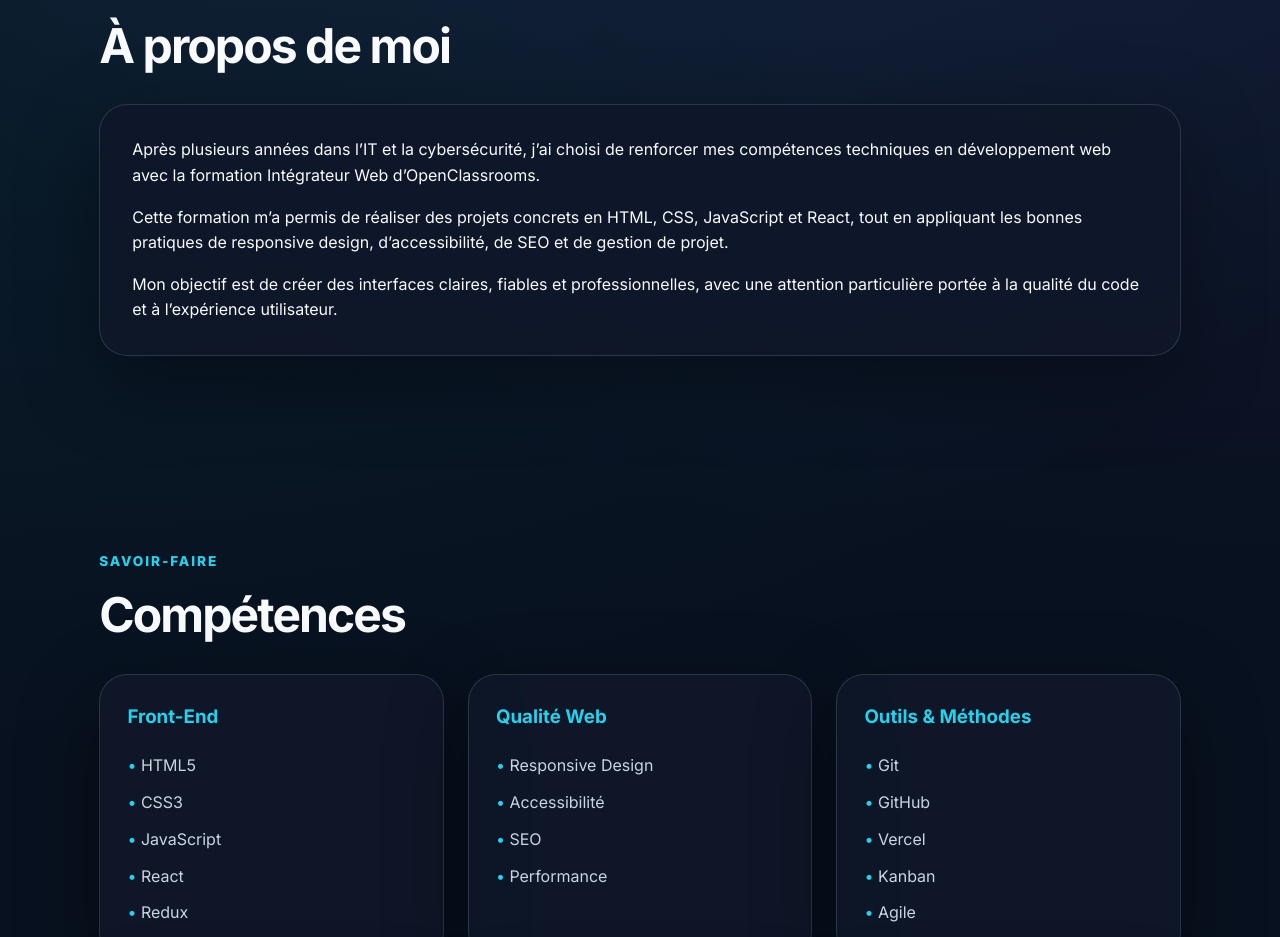
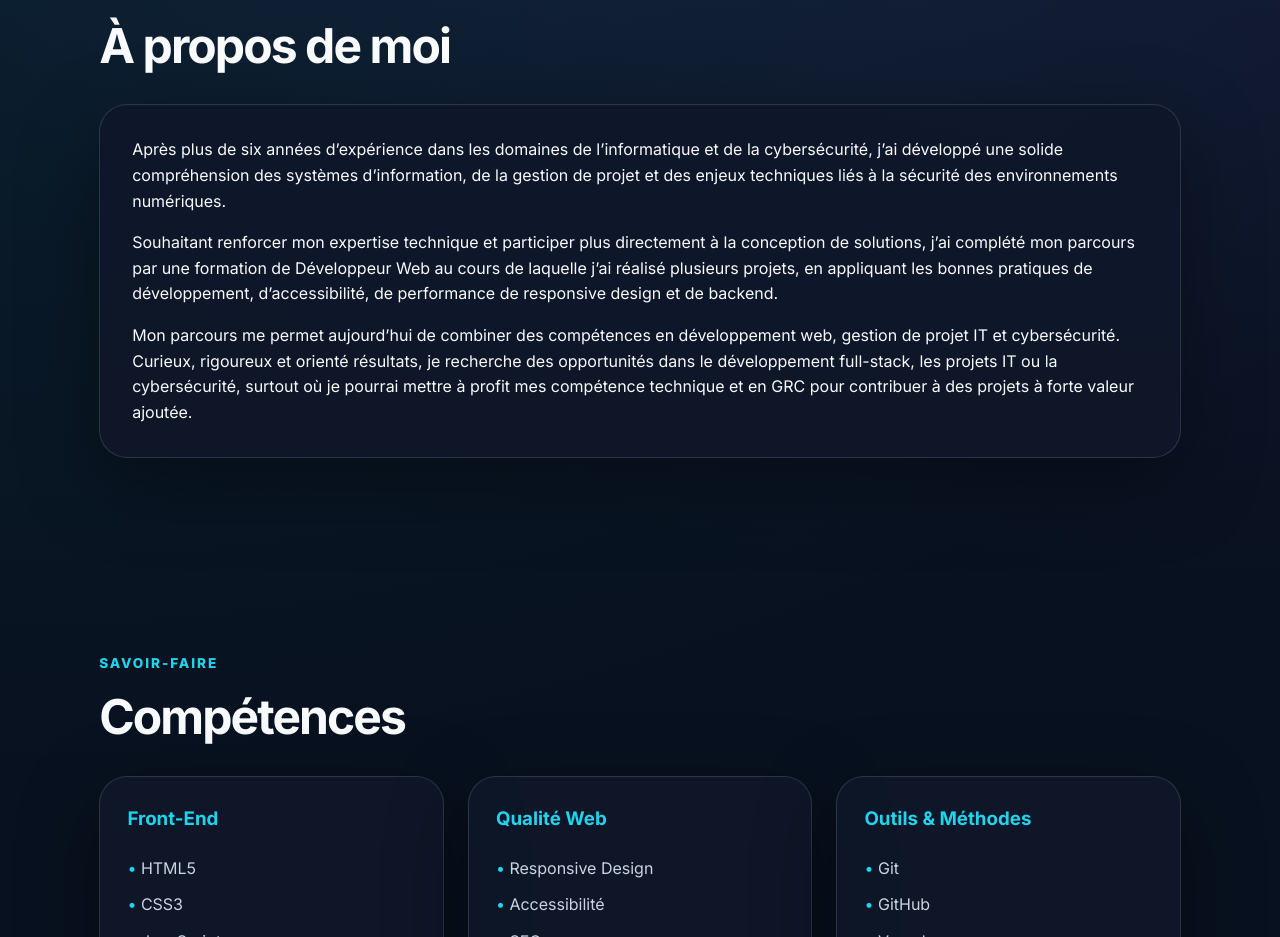
Before and after one commit to Fares570/portfolio-fares, a React (Vite) app: page / in a window 1280 px wide. Shown: the part 1460-2397 px from the top of the page. Built offline with nearby package versions, Linux system fonts and the light colour scheme.

Commit message:
Modification section a propos

```diff
--- a/src/components/About.jsx
+++ b/src/components/About.jsx
@@ -6,20 +6,22 @@ function About() {
 
       <div className="content-card">
         <p>
-          Après plusieurs années dans l’IT et la cybersécurité, j’ai choisi de renforcer
-          mes compétences techniques en développement web avec la formation Intégrateur Web
-          d’OpenClassrooms.
+          Après plus de six années d’expérience dans les domaines de l’informatique et de la cybersécurité,
+          j’ai développé une solide compréhension des systèmes d’information,
+          de la gestion de projet et des enjeux techniques liés à la sécurité des environnements numériques.
         </p>
 
         <p>
-          Cette formation m’a permis de réaliser des projets concrets en HTML, CSS,
-          JavaScript et React, tout en appliquant les bonnes pratiques de responsive design,
-          d’accessibilité, de SEO et de gestion de projet.
+          Souhaitant renforcer mon expertise technique et participer plus directement à la conception de solutions,
+          j’ai complété mon parcours par une formation de Développeur Web au cours de laquelle j’ai réalisé plusieurs projets,
+          en appliquant les bonnes pratiques de développement, d’accessibilité, de performance de responsive design et de backend.
         </p>
 
         <p>
-          Mon objectif est de créer des interfaces claires, fiables et professionnelles,
-          avec une attention particulière portée à la qualité du code et à l’expérience utilisateur.
+         Mon parcours me permet aujourd’hui de combiner des compétences en développement web, gestion de projet IT et cybersécurité.
+         Curieux, rigoureux et orienté résultats, je recherche des opportunités dans le développement full-stack, les projets IT
+         ou la cybersécurité, surtout où je pourrai mettre à profit mes compétence technique et en GRC pour contribuer à
+         des projets à forte valeur ajoutée.
         </p>
       </div>
     </section>
```
